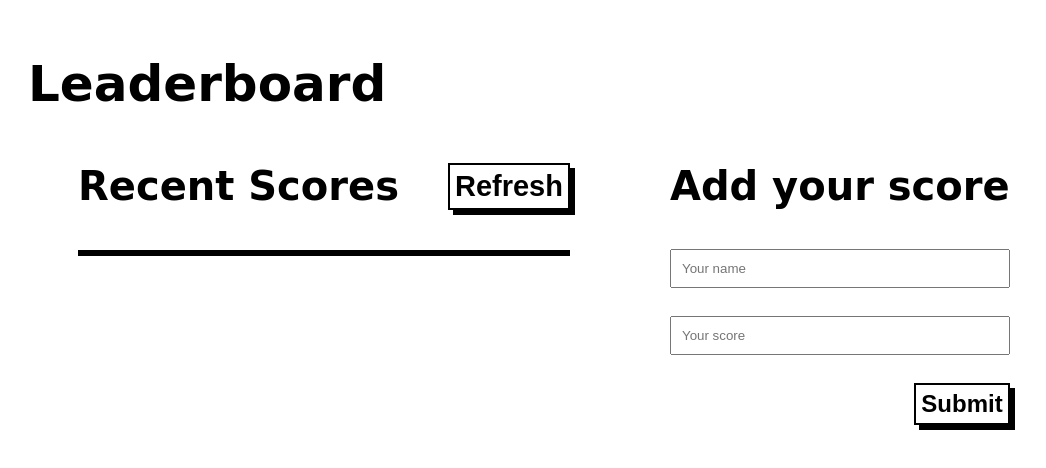
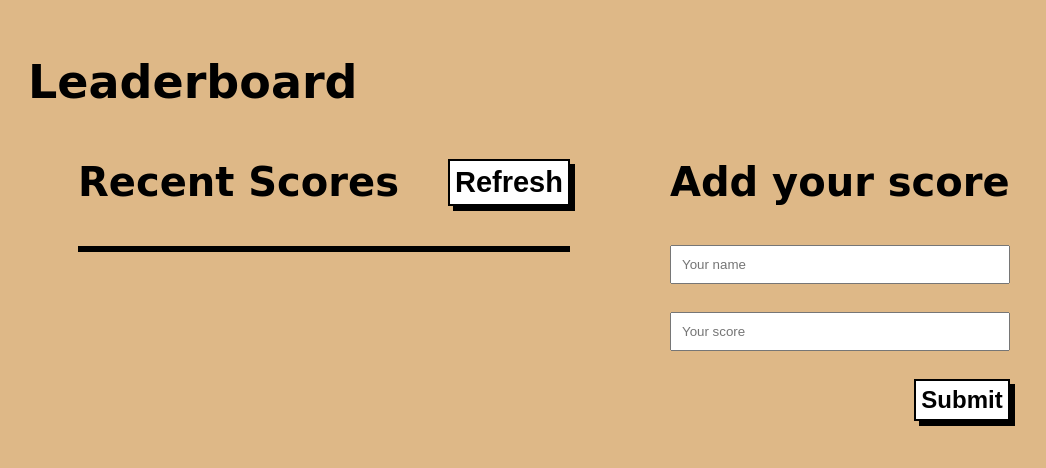
Before and after one commit to Yerimah/Leaderboard-App, a website built with webpack: page src/index.html in a window 1280 px wide. Shown: the whole page, without its empty margins (17-1063 px from the left). Built offline with nearby package versions, Linux system fonts and the light colour scheme.

Commit message:
Added background color

```diff
--- a/src/style.css
+++ b/src/style.css
@@ -6,6 +6,7 @@
 
 body {
   font-family: cursive;
+  background-color: burlywood;
 }
 
 main {
@@ -14,7 +15,7 @@ main {
 }
 
 h1 {
-  font-size: 50px;
+  font-size: 46px;
 }
 
 .recent-score {
```
